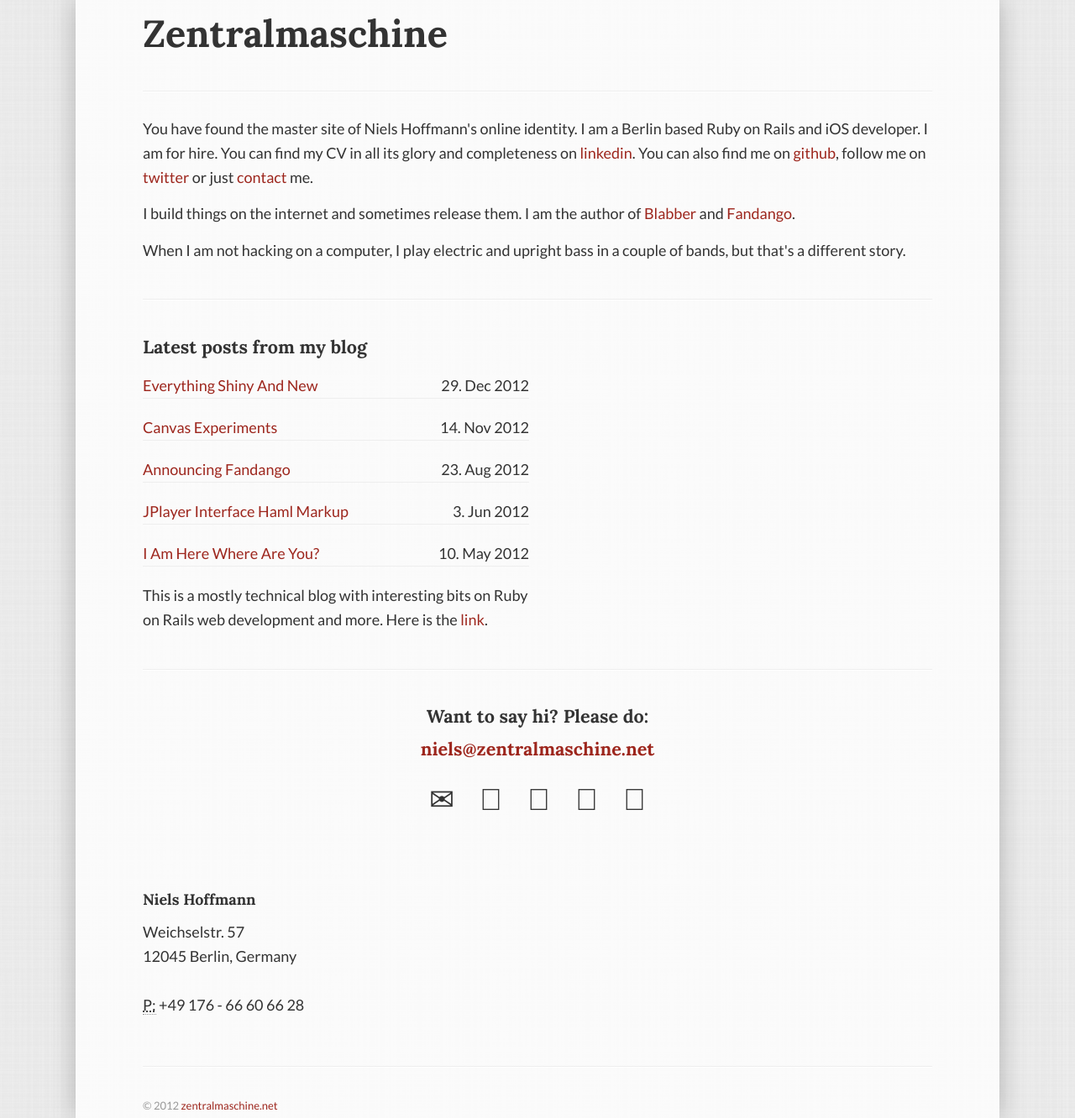
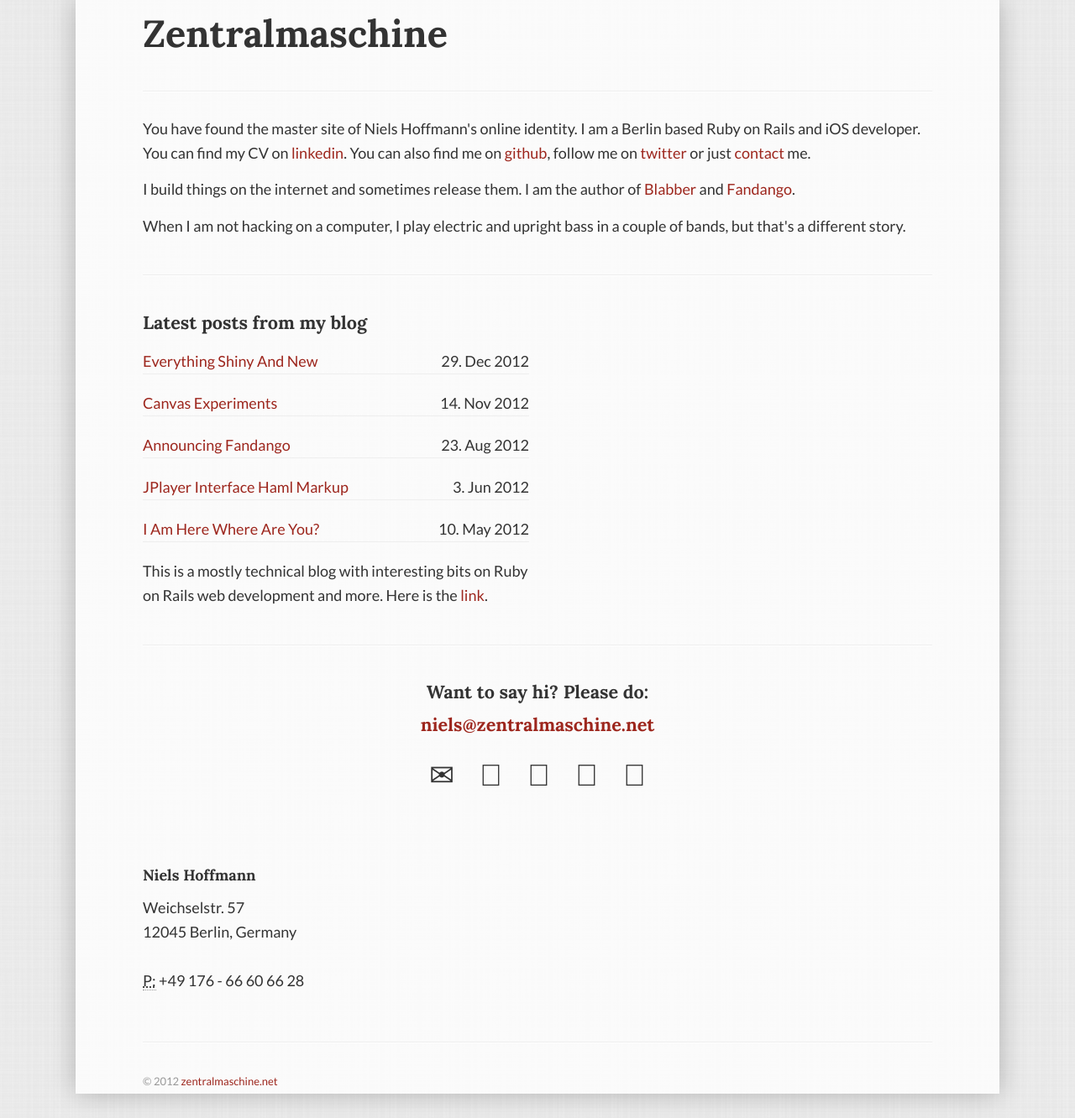
Before and after one commit to nhoffmann/nhoffmann.github.com, a Jekyll site: the page built from index.html, in a window 1280 px wide. Shown: the whole page at 84% size. Built offline with Jekyll 4.4.1, drawn with Linux system fonts in a browser that asks for light colours; nearby versions of some CDN libraries; some web fonts are replaced; Markdown is read by kramdown in place of the engine named in the settings; the list of posts is cut into pages by our own code.

Commit message:
Wording changes

```diff
--- a/index.html
+++ b/index.html
@@ -16,7 +16,7 @@ title: Zentralmaschine
 <section id="teaser-box">
   <div class="row">
     <article class="span12" id="teaser-intro">
-      <p>You have found the master site of Niels Hoffmann's online identity. I am a Berlin based Ruby on Rails and iOS developer. I am for hire. You can find my CV in all its glory and completeness on <a href="http://linkedin.com/in/nielsphoffmann">linkedin</a>. You can also find me on <a href="https://github.com/nhoffmann" title="I'm on github">github</a>, follow me on <a href="https://twitter.com/zentralmaschine"  title="Follow me on twitter">twitter</a> or just <a href="#contact">contact</a> me.</p>
+      <p>You have found the master site of Niels Hoffmann's online identity. I am a Berlin based Ruby on Rails and iOS developer. You can find my CV on <a href="http://linkedin.com/in/nielsphoffmann">linkedin</a>. You can also find me on <a href="https://github.com/nhoffmann" title="I'm on github">github</a>, follow me on <a href="https://twitter.com/zentralmaschine"  title="Follow me on twitter">twitter</a> or just <a href="#contact">contact</a> me.</p>
       <p>I build things on the internet and sometimes release them. I am the author of <a href="https://blabber.io">Blabber</a> and <a href="http://fandangocast.com">Fandango</a>.</p>
 
       <p>When I am not hacking on a computer, I play electric and upright bass in a couple of bands, but that's a different story.</p>
```
